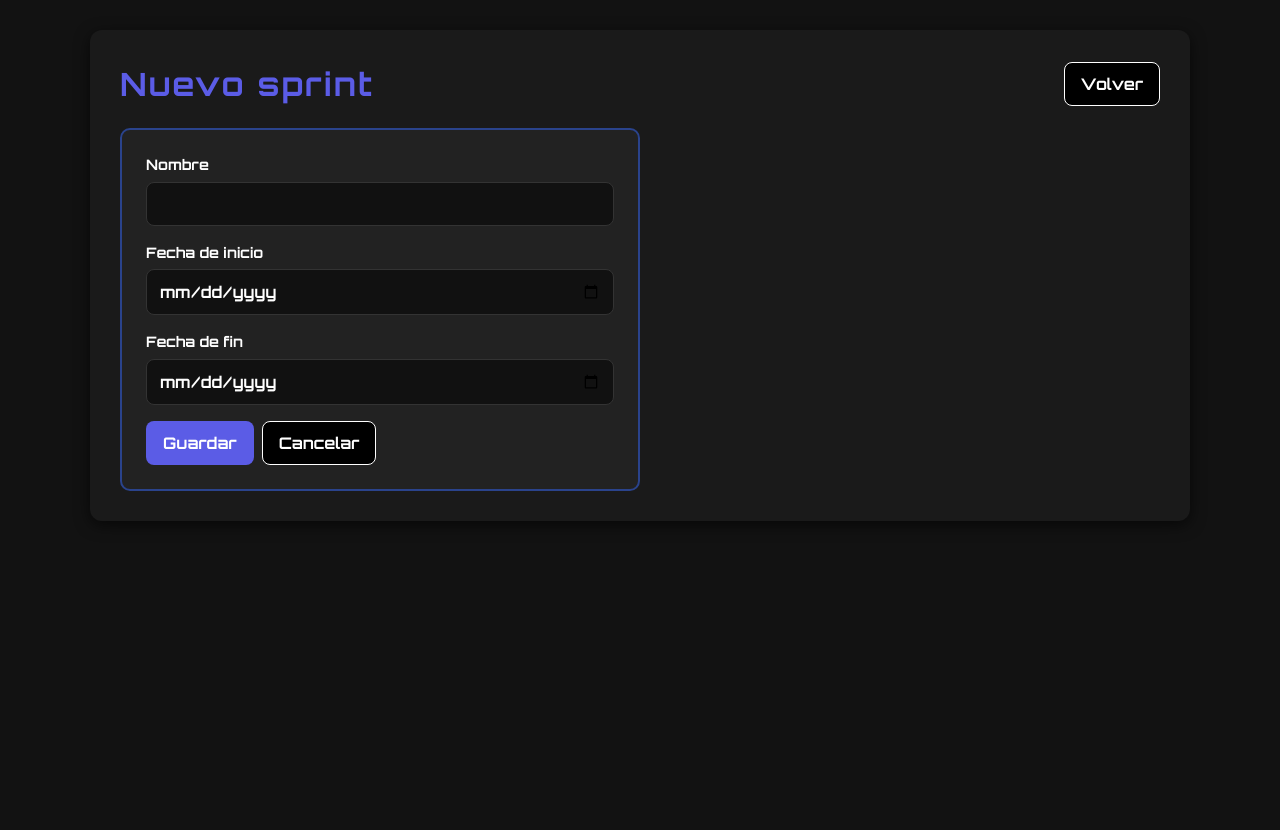
After one commit to jjsalazar-maker/mvc, a PHP site: page /views/sprint_form.php in a window 1280 px wide. The commit adds this page. Run offline with PHP 8.4, Linux system fonts and the light colour scheme.

Commit message:
interfaz ajustes

```diff
--- a/index.php
+++ b/index.php
@@ -1,2 +1,3 @@
 <?php
 header("Location: views/inicio.php");
+exit;
--- /dev/null
+++ b/public/css/estilos.css
@@ -0,0 +1,302 @@
+/* ---------- Base ---------- */
+@import url('https://fonts.googleapis.com/css2?family=Orbitron:wght@700&display=swap');
+
+* {
+    box-sizing: border-box;
+    margin: 0;
+    padding: 0;
+}
+
+:root {
+    --fondo: #121212;
+    --superficie: #1a1a1a;
+    --superficie-2: #222222;
+    --texto: #ffffff;
+    --texto-suave: #a0a0a0;
+    --borde: #333333;
+    --primario: #5B5CE6;
+    --azul: #2A438C;
+    --peligro: #dc2626;
+}
+
+body {
+    font-family: 'Orbitron', sans-serif;
+    min-height: 100vh;
+    background-color: var(--fondo);
+    /* imagen
+    background-image: url('../img/Fondo.png');
+    background-size: cover;
+    background-position: center;
+    background-attachment: fixed; */
+    color: var(--texto);
+    line-height: 1.5;
+}
+
+h1,
+h2,
+h3 {
+    color: var(--primario);
+    letter-spacing: 2px;
+    margin-top: 4%;
+    margin-bottom: 4%;
+}
+
+h2+p {
+    font-style: italic;
+    color: var(--texto-suave);
+    margin-bottom: 20px;
+}
+
+section~section {
+    border-top: 2px solid var(--borde);
+    padding-top: 25px;
+    margin-top: 25px;
+}
+
+/* ---------- Estructura ---------- */
+
+header,
+footer {
+    text-align: center;
+    padding: 20px;
+    background-color: #000000;
+    border-block: 5px solid #ffffff;
+}
+
+header h1 {
+    margin: 0 0 8px;
+}
+
+header p,
+footer p {
+    color: var(--texto-suave);
+}
+
+nav>ul {
+    list-style-type: none;
+    background-color: #1e1e1e;
+    padding: 15px;
+}
+
+.menu-flex {
+    display: flex;
+    justify-content: center;
+    flex-wrap: wrap;
+    gap: 15px;
+    background: linear-gradient(90deg, var(--azul) 0%, #1a1a1a 7.5%, #1a1a1a 92.5%, var(--azul) 100%);
+}
+
+.menu-flex li a {
+    display: inline-block;
+    padding: 10px 18px;
+    background-color: #000000;
+    color: #ffffff;
+    font-weight: bold;
+    font-size: 16px;
+    text-decoration: none;
+    border: 1px solid #ffffff;
+    border-radius: 6px;
+    transition: background-color 0.3s ease, transform 0.2s ease;
+}
+
+.menu-flex li a:hover {
+    background-color: var(--primario);
+    color: #000000;
+    transform: scale(1.13);
+}
+
+main.contenedor {
+    width: 95%;
+    max-width: 1100px;
+    margin: 30px auto;
+    padding: 30px;
+    background-color: var(--superficie);
+    border-radius: 12px;
+    box-shadow: 0 4px 15px rgba(0, 0, 0, 0.6);
+}
+
+.animacion-entrada {
+    animation: deslizarAbajo 1.2s ease-out forwards;
+}
+
+@keyframes deslizarAbajo {
+    0% {
+        opacity: 0;
+        transform: translateY(-30px);
+    }
+
+    100% {
+        opacity: 1;
+        transform: translateY(0);
+    }
+}
+
+.encabezado-pagina {
+    display: flex;
+    align-items: center;
+    justify-content: space-between;
+    flex-wrap: wrap;
+    gap: 12px;
+    margin-bottom: 20px;
+}
+
+.encabezado-pagina h1 {
+    margin: 0;
+}
+
+.vacio {
+    color: var(--texto-suave);
+    font-style: italic;
+}
+
+/* ---------- Botones ---------- */
+
+.btn {
+    display: inline-block;
+    padding: 9px 16px;
+    border: 1px solid transparent;
+    border-radius: 8px;
+    font: inherit;
+    font-weight: 600;
+    text-decoration: none;
+    cursor: pointer;
+    transition: background-color 0.3s ease, transform 0.2s ease, border-color 0.3s ease;
+}
+
+.btn:hover {
+    transform: scale(1.06);
+}
+
+.btn--chico {
+    padding: 5px 10px;
+    font-size: 0.85rem;
+}
+
+.btn--primario {
+    background: var(--primario);
+    color: #ffffff;
+}
+
+.btn--primario:hover {
+    background: #4a4bd0;
+}
+
+.btn--secundario {
+    background: #000000;
+    color: #ffffff;
+    border-color: #ffffff;
+}
+
+.btn--secundario:hover {
+    background: var(--azul);
+}
+
+.btn--peligro {
+    background: var(--peligro);
+    color: #ffffff;
+}
+
+.btn--peligro:hover {
+    background: #b91c1c;
+}
+
+.en-linea {
+    display: inline-block;
+}
+
+/* ---------- Tabla ---------- */
+
+.tabla {
+    width: 100%;
+    border-collapse: collapse;
+    background: var(--superficie-2);
+    border: 2px solid var(--azul);
+}
+
+.tabla th,
+.tabla td {
+    padding: 12px 16px;
+    text-align: left;
+    border-bottom: 1px solid var(--borde);
+}
+
+.tabla th {
+    color: var(--primario);
+    font-size: 0.8rem;
+    letter-spacing: 1px;
+    text-transform: uppercase;
+    background: #000000;
+}
+
+.tabla tbody tr:hover {
+    background: #2a2a40;
+}
+
+/* ---------- Formularios ---------- */
+
+.formulario {
+    max-width: 520px;
+    padding: 24px;
+    background: var(--superficie-2);
+    border: 2px solid var(--azul);
+    border-radius: 10px;
+}
+
+.campo {
+    display: flex;
+    flex-direction: column;
+    gap: 6px;
+    margin-bottom: 16px;
+}
+
+.campo label {
+    font-weight: 600;
+    font-size: 0.9rem;
+}
+
+.campo input,
+.campo select,
+.campo textarea {
+    width: 100%;
+    padding: 9px 12px;
+    background: #111111;
+    color: #ffffff;
+    border: 1px solid var(--borde);
+    border-radius: 8px;
+    font: inherit;
+}
+
+.campo input:focus,
+.campo select:focus,
+.campo textarea:focus {
+    outline: none;
+    border-color: var(--primario);
+    box-shadow: 0 0 8px var(--primario);
+}
+
+.formulario__botones {
+    display: flex;
+    gap: 8px;
+    margin-top: 8px;
+}
+
+/* ---------- Avisos ---------- */
+
+.alerta {
+    margin-bottom: 16px;
+    padding: 10px 14px;
+    border-radius: 8px;
+    border: 1px solid;
+}
+
+.alerta--ok {
+    background: #0f2a1a;
+    border-color: #16a34a;
+    color: #86efac;
+}
+
+.alerta--error {
+    background: #2a1212;
+    border-color: #dc2626;
+    color: #fca5a5;
+}
--- /dev/null
+++ b/views/sprint_form.php
@@ -0,0 +1,80 @@
+<?php
+function e($valor)
+{
+    return htmlspecialchars((string)$valor, ENT_QUOTES, 'UTF-8');
+}
+
+// Por defecto: modo CREAR (campos vacíos)
+$titulo = "Nuevo sprint";
+$action = "operaciones/registrar_sprint.php";
+$id = 0;
+$nombre = "";
+$fecha_inicio = "";
+$fecha_fin = "";
+
+// Si la URL trae ?id=..., entonces es modo EDITAR
+if (!empty($_GET['id'])) {
+    $id = (int)$_GET['id'];
+    $titulo = "Editar sprint";
+    $action = "operaciones/modificar_sprint.php";
+
+    // DATOS DE PRUEBA: luego los pide el controller con get_sprint($id)
+    $nombre = "Sprint " . $id;
+    $fecha_inicio = "2026-11-01";
+    $fecha_fin = "2026-11-15";
+}
+?>
+
+<!DOCTYPE html>
+<html lang="es">
+
+<head>
+    <meta charset="UTF-8">
+    <meta name="viewport" content="width=device-width, initial-scale=1.0">
+    <title><?= e($titulo) ?></title>
+    <link rel="stylesheet" href="../public/css/estilos.css">
+</head>
+
+<body>
+    <main class="contenedor">
+
+        <div class="encabezado-pagina">
+            <h1><?= e($titulo) ?></h1>
+            <a class="btn btn--secundario" href="inicio.php">Volver</a>
+        </div>
+        <?php if (!empty($_GET['error'])) : ?>
+            <p class="alerta alerta--error">
+                <?= $_GET['error'] === 'fechas'
+                    ? 'La fecha de fin no puede ser anterior a la de inicio.'
+                    : 'Faltan datos o alguno no es válido.' ?>
+            </p>
+        <?php endif; ?>
+
+        <form class="formulario" method="post" action="<?= e($action) ?>">
+            <input type="hidden" name="id" value="<?= e($id) ?>">
+
+            <div class="campo">
+                <label for="nombre">Nombre</label>
+                <input type="text" id="nombre" name="nombre" maxlength="100" value="<?= e($nombre) ?>" required>
+            </div>
+
+            <div class="campo">
+                <label for="fecha_inicio">Fecha de inicio</label>
+                <input type="date" id="fecha_inicio" name="fecha_inicio" value="<?= e($fecha_inicio) ?>" required>
+            </div>
+
+            <div class="campo">
+                <label for="fecha_fin">Fecha de fin</label>
+                <input type="date" id="fecha_fin" name="fecha_fin" value="<?= e($fecha_fin) ?>" required>
+            </div>
+
+            <div class="formulario__botones">
+                <button type="submit" class="btn btn--primario">Guardar</button>
+                <a class="btn btn--secundario" href="inicio.php">Cancelar</a>
+            </div>
+        </form>
+
+    </main>
+</body>
+
+</html>
```
Also changed, not shown: public/css/login.css (+22 -1 lines), views/inicio.php (+54 -47 lines), views/operaciones/borrar_sprint.php (added, +17 -0 lines), views/operaciones/modificar_sprint.php (added, +29 -0 lines), views/operaciones/registrar_sprint.php (added, +22 -0 lines).
